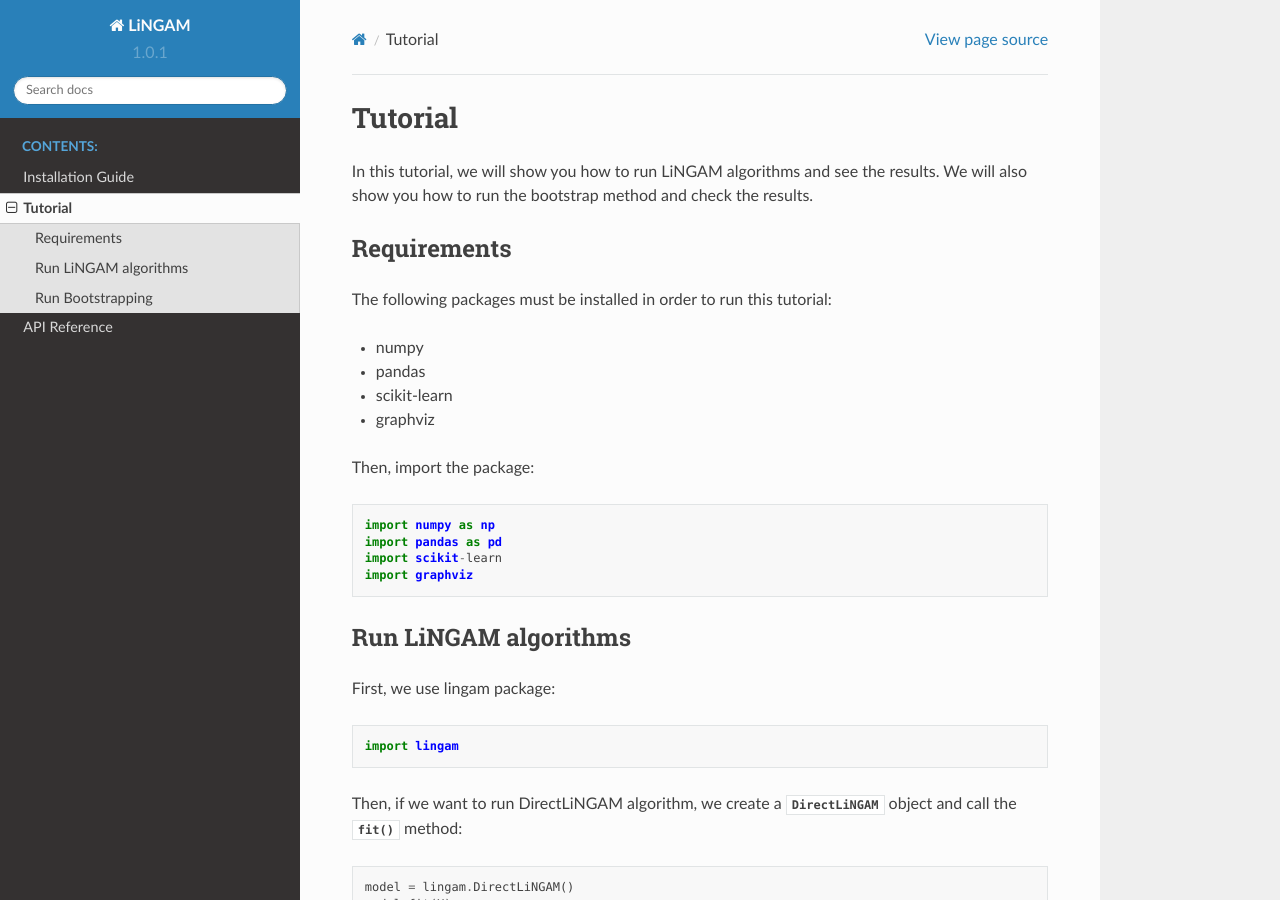
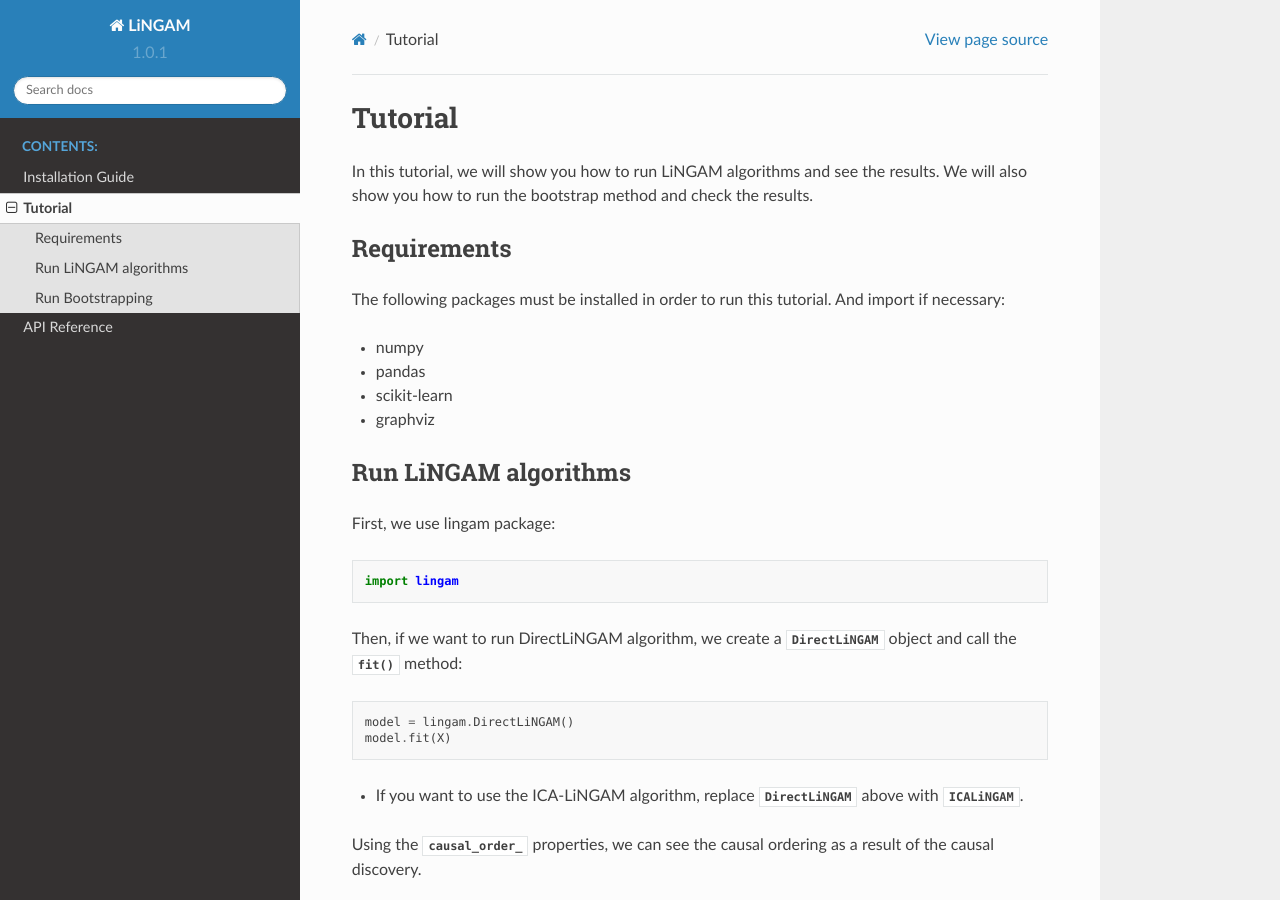
Before and after one commit to cdt15/lingam, a Sphinx documentation site: the page built from docs/tutorial.rst, in a window 1280 px wide and 900 px high. Built offline with Sphinx 7.4.7 and the Read the Docs theme 2.0.0, drawn with Linux system fonts in a browser that asks for light colours.

Commit message:
Update turorial.rst

```diff
--- a/docs/tutorial.rst
+++ b/docs/tutorial.rst
@@ -5,22 +5,12 @@ In this tutorial, we will show you how to run LiNGAM algorithms and see the resu
 Requirements
 ------------
 
-The following packages must be installed in order to run this tutorial:
+The following packages must be installed in order to run this tutorial. And import if necessary:
 
 * numpy
 * pandas
 * scikit-learn
 * graphviz
-
-Then, import the package:
-
-.. code-block:: python
-
-    import numpy as np
-    import pandas as pd
-    import scikit-learn
-    import graphviz
-
 
 Run LiNGAM algorithms
 ---------------------
```
